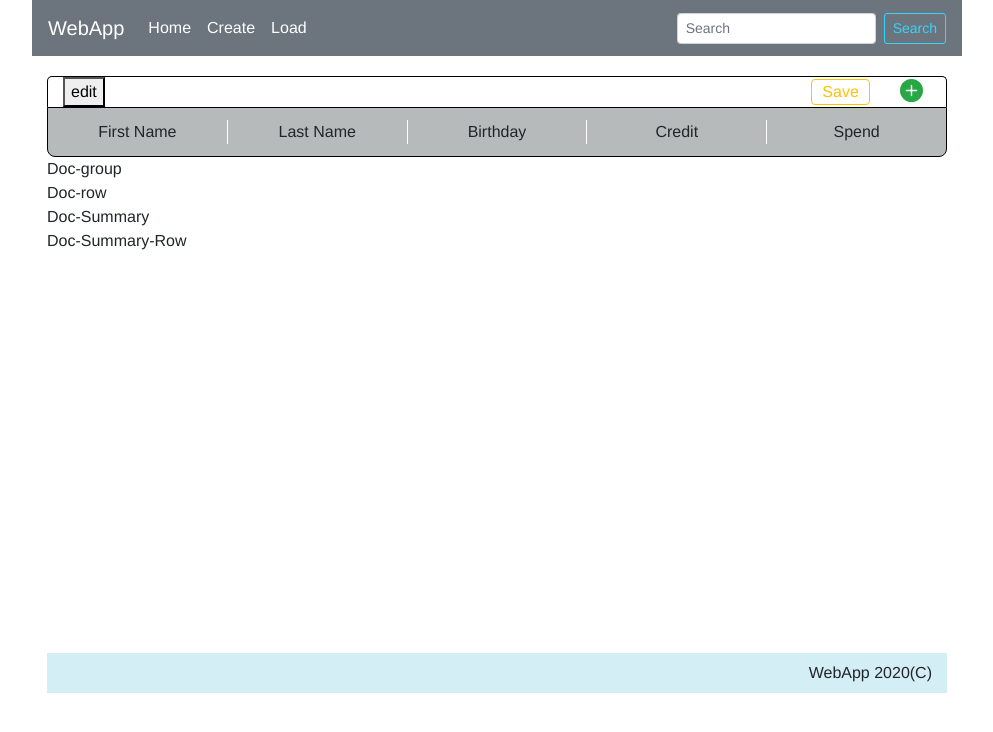
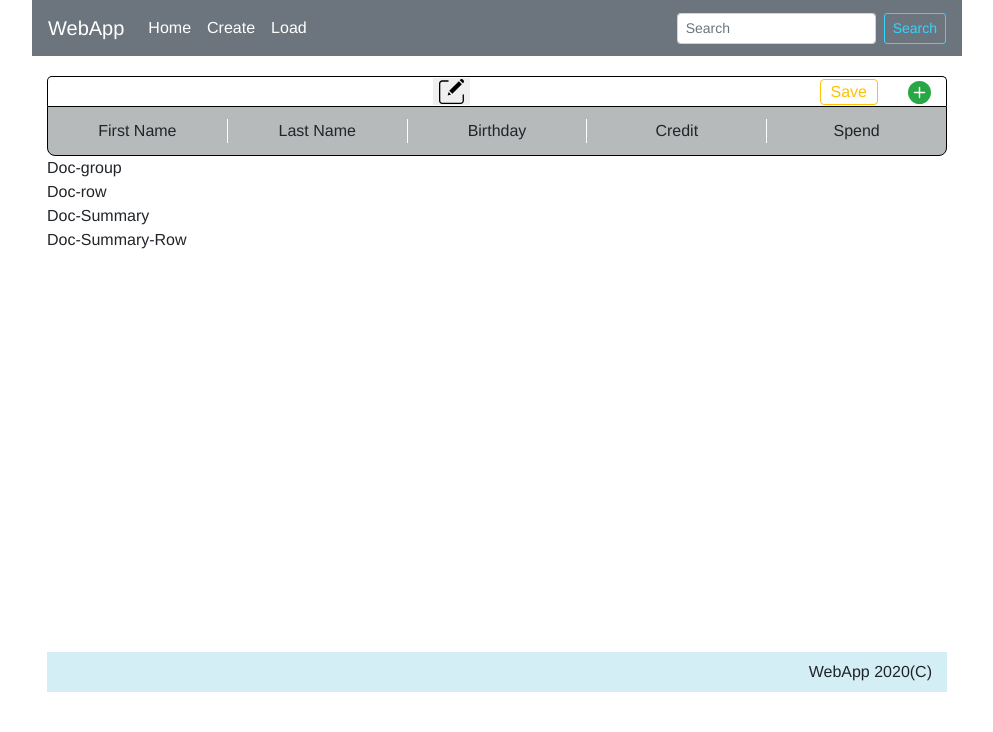
Before and after one commit to oleksii-spichak/Startup_project, a Vue app: page / in a window 1280 px wide. Shown: the top 732 px of the page, without its empty margins (143-1136 px from the left). Built offline with nearby package versions, Linux system fonts and the light colour scheme.

Commit message:
ugUaStGh ; [Adding styles to doc-header]

```diff
--- a/src/components/doc-header.vue
+++ b/src/components/doc-header.vue
@@ -1,20 +1,25 @@
 <template>
  <div class="container no-gutters">
-   <div class="row header_title">
-     <div class="col col-10 edit">
+   <div class="row  header_title">
+     <div class="col offset-5 edit">
        <input
+         placeholder="Document title"
+         class="header_name"
          v-if="showEdit"
          type="text"
          v-model="title"
        />
-       <div v-else>{{title}}</div>
-
-       <button @click="edit" >edit</button>
+       <div v-else class="title_name">
+             <p> {{title}} </p>
+       </div>
+       <button class="btn_edit_doc_title" @click="edit" >
+         <svg height="381pt" viewBox="0 -1 381.53417 381" width="381pt" xmlns="http://www.w3.org/2000/svg"><path d="m370.589844 230.964844c-5.523438 0-10 4.476562-10 10v88.792968c-.019532 16.558594-13.4375 29.980469-30 30h-280.589844c-16.5625-.019531-29.980469-13.441406-30-30v-260.589843c.019531-16.5625 13.4375-29.980469 30-30h88.789062c5.523438 0 10-4.476563 10-10 0-5.523438-4.476562-10-10-10h-88.789062c-27.601562.03125-49.96875 22.398437-50 50v260.589843c.03125 27.601563 22.398438 49.96875 50 50h280.589844c27.601562-.03125 49.96875-22.398437 50-50v-88.789062c0-5.523438-4.476563-10.003906-10-10.003906zm0 0"/><path d="m156.367188 178.34375 146.011718-146.015625 47.089844 47.089844-146.011719 146.015625zm0 0"/><path d="m132.542969 249.257812 52.039062-14.414062-37.625-37.625zm0 0"/><path d="m362.488281 7.578125c-9.769531-9.746094-25.585937-9.746094-35.355469 0l-10.605468 10.605469 47.089844 47.089844 10.605468-10.605469c9.75-9.769531 9.75-25.585938 0-35.355469zm0 0"/></svg>
+       </button>
      </div>
-     <div class="col">
+     <div class="col-auto btn_save_container">
        <b-button variant="outline-warning" class="btn_save">Save</b-button>
      </div>
-     <div class="col add_group">
+     <div class="col-auto add_group">
        <b-icon
            @click="addGroup"
            class="add_group_item"
@@ -44,7 +49,6 @@
 
 </template>
 
-
 <script>
 export default {
   name: "doc_header",
@@ -69,11 +73,21 @@ export default {
 }
 </script>
 
-
-
 <style scoped lang="scss">
 .edit {
   display: flex;
+  padding-left: 0;
+  margin-left: 41.666667%
+}
+.title_name p {
+  margin-bottom: 0;
+  padding-top: 2px;
+}
+.header_name {
+  border: 1px solid black;
+  :focus {
+    border:none;
+  }
 }
 .header_title {
   display: flex;
@@ -83,14 +97,13 @@ export default {
   border-top-right-radius: 5px;
   border-top-left-radius: 5px;
 }
-
-
+.btn_save_container {
+  display: flex;
+  justify-content: flex-end;
+}
 .btn_save {
   padding: 0 10px;
 }
-
-
-
 .header_sub_title {
   background-color: #B7BABB;
   height: 50px;
@@ -101,7 +114,6 @@ export default {
     border-right: 1px solid #fff;
 
   }
-
   .col {
 
     border-right: 1px solid #fff;
@@ -109,10 +121,13 @@ export default {
   :last-child {
     border-right: none;
   }
-
-
+}
+.add_group {
+  display: flex;
+  justify-content: flex-end;
 }
 .add_group_item {
+
   width: 23px;
   height: 23px;
   margin-top: 2px;
@@ -120,7 +135,16 @@ export default {
     cursor: pointer;
   }
 }
+.btn_edit_doc_title {
+  margin-left: 10px;
+  border: 1px solid #fff;
+  svg {
+    display: inline-block;
+    vertical-align: middle;
+    width: 25px;
+    height: 25px;
 
-
+  }
+}
 
 </style>
```
